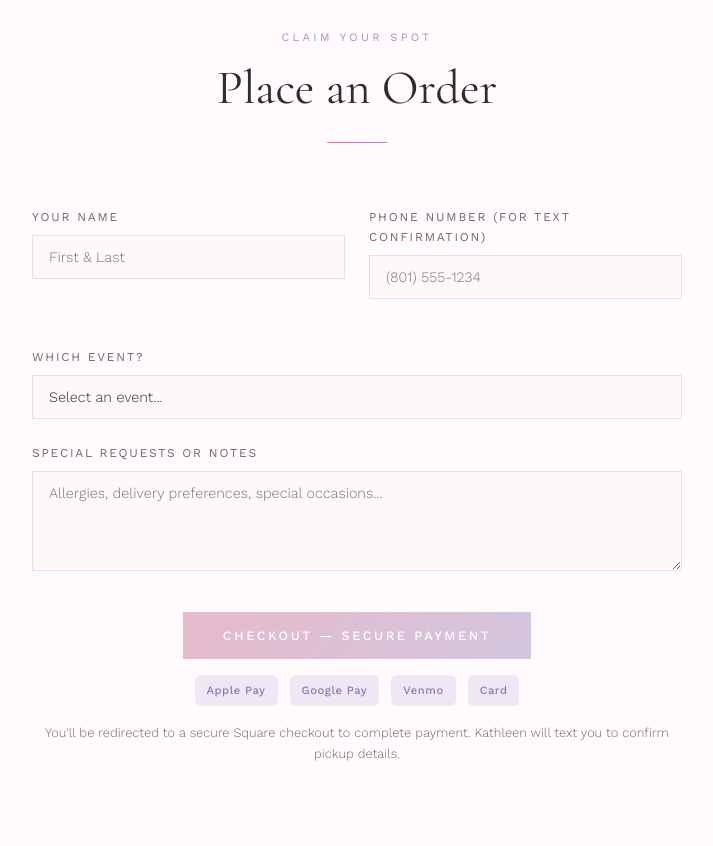
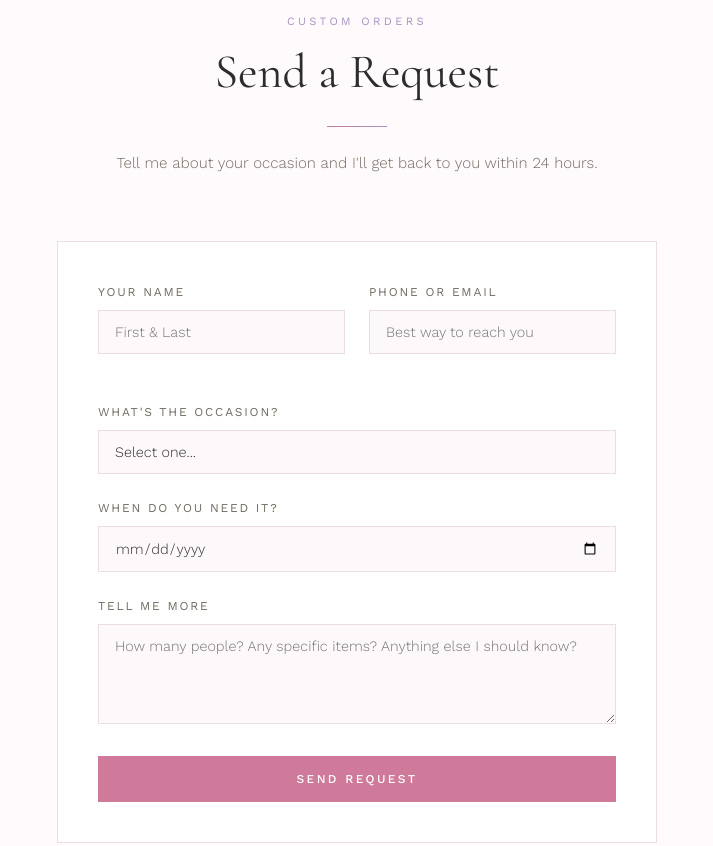
Before and after one commit to CircaSle7in/kathleens-kitchen, a website: page index.html in a window 1280 px wide. Shown: the part 5720-6566 px from the top of the page, without its empty margins (283-996 px from the left). Drawn offline with nearby package versions, Linux system fonts and the light colour scheme.

Commit message:
feat: add custom inquiry form for special occasions
Co-Authored-By: Claude Sonnet 4.6 <noreply@anthropic.com>

```diff
--- a/index.html
+++ b/index.html
@@ -950,6 +950,58 @@
             background: white;
             color: var(--taupe);
             border: 1px solid var(--border);
+        }
+
+        /* ═══════════════════════════════════════════
+           CUSTOM INQUIRY FORM
+           ═══════════════════════════════════════════ */
+        .custom-inquiry {
+            padding: 5rem 2rem;
+            background: var(--warm-white);
+        }
+        .inquiry-form {
+            max-width: 600px;
+            margin: 0 auto;
+            background: white;
+            padding: 2.5rem;
+            border: 1px solid var(--border);
+        }
+        .inquiry-form .form-group {
+            margin-bottom: 1.5rem;
+        }
+        .inquiry-form label {
+            display: block;
+            font-family: 'Work Sans', sans-serif;
+            font-size: 0.75rem;
+            font-weight: 500;
+            letter-spacing: 0.1em;
+            text-transform: uppercase;
+            color: var(--taupe);
+            margin-bottom: 0.5rem;
+        }
+        .inquiry-form input,
+        .inquiry-form textarea,
+        .inquiry-form select {
+            width: 100%;
+            padding: 0.8rem 0;
+            font-family: 'Work Sans', sans-serif;
+            font-size: 0.95rem;
+            font-weight: 300;
+            color: var(--charcoal);
+            border: none;
+            border-bottom: 1px solid var(--border);
+            background: transparent;
+            transition: border-color 0.3s;
+        }
+        .inquiry-form input:focus,
+        .inquiry-form textarea:focus,
+        .inquiry-form select:focus {
+            outline: none;
+            border-bottom-color: var(--pink);
+        }
+        .inquiry-form textarea {
+            resize: vertical;
+            min-height: 100px;
         }
 
         /* ═══════════════════════════════════════════
@@ -1957,6 +2009,54 @@
             <span class="occasion-tag">Neighbor Treats</span>
         </div>
         <a href="#custom-inquiry" class="btn btn-pink">Send a Custom Request</a>
+    </div>
+</section>
+
+<!-- ═══════════════════════════════════════════
+     CUSTOM INQUIRY
+     ═══════════════════════════════════════════ -->
+<section class="custom-inquiry section" id="custom-inquiry">
+    <div class="section-wide">
+        <div class="section-header fade-in">
+            <div class="section-label">Custom Orders</div>
+            <h2 class="section-title">Send a Request</h2>
+            <div class="section-divider"></div>
+            <p class="section-desc">Tell me about your occasion and I'll get back to you within 24 hours.</p>
+        </div>
+        <form class="inquiry-form fade-in" action="https://formspree.io/f/xpwzgkvq" method="POST">
+            <div class="form-row">
+                <div class="form-group">
+                    <label for="inquiry-name">Your Name</label>
+                    <input type="text" id="inquiry-name" name="name" required placeholder="First & Last">
+                </div>
+                <div class="form-group">
+                    <label for="inquiry-contact">Phone or Email</label>
+                    <input type="text" id="inquiry-contact" name="contact" required placeholder="Best way to reach you">
+                </div>
+            </div>
+            <div class="form-group">
+                <label for="inquiry-occasion">What's the Occasion?</label>
+                <select id="inquiry-occasion" name="occasion">
+                    <option value="">Select one...</option>
+                    <option value="birthday">Birthday</option>
+                    <option value="baby-shower">Baby Shower</option>
+                    <option value="holiday">Holiday Gathering</option>
+                    <option value="family-reunion">Family Reunion</option>
+                    <option value="teacher-gift">Teacher / Neighbor Gift</option>
+                    <option value="other">Other</option>
+                </select>
+            </div>
+            <div class="form-group">
+                <label for="inquiry-date">When Do You Need It?</label>
+                <input type="date" id="inquiry-date" name="date">
+            </div>
+            <div class="form-group">
+                <label for="inquiry-details">Tell Me More</label>
+                <textarea id="inquiry-details" name="details" placeholder="How many people? Any specific items? Anything else I should know?"></textarea>
+            </div>
+            <input type="hidden" name="_subject" value="Custom Order Inquiry from kathleens.kitchen">
+            <button type="submit" class="btn btn-pink" style="width: 100%;">Send Request</button>
+        </form>
     </div>
 </section>
 
```
